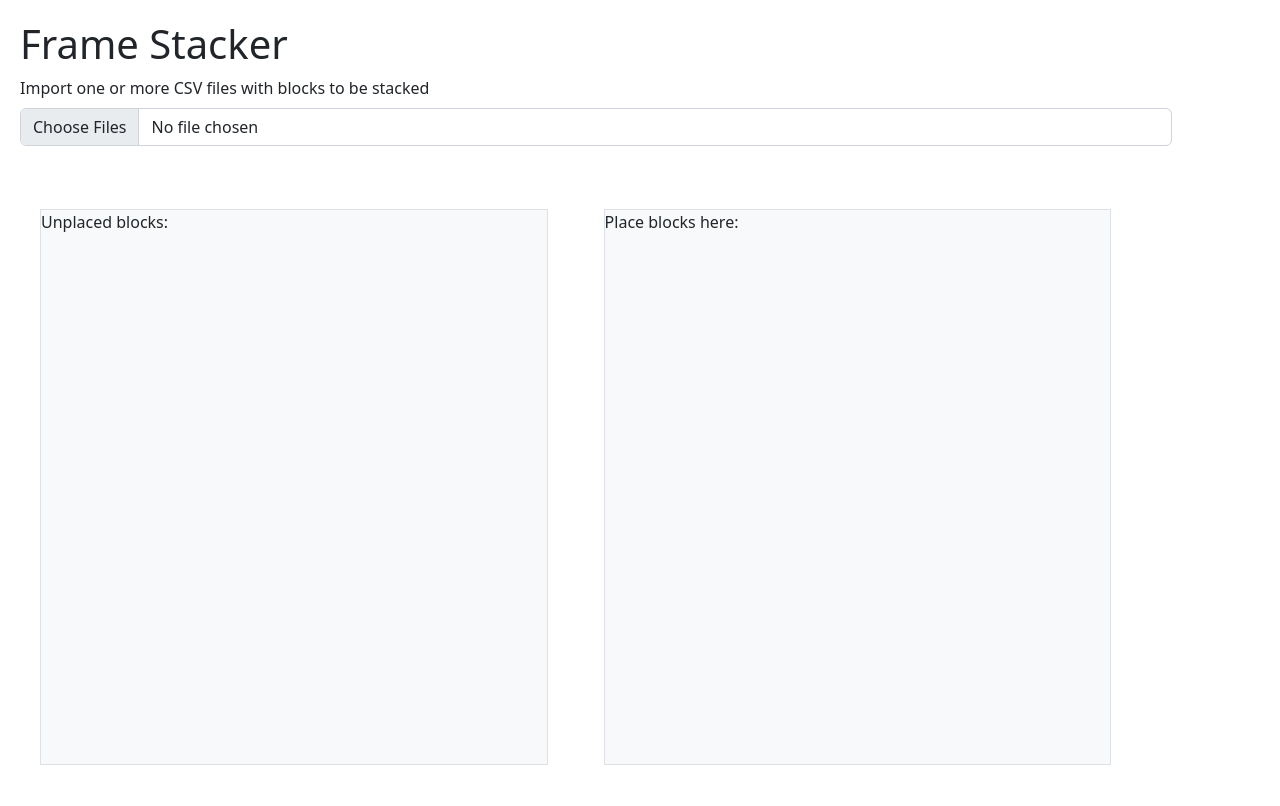
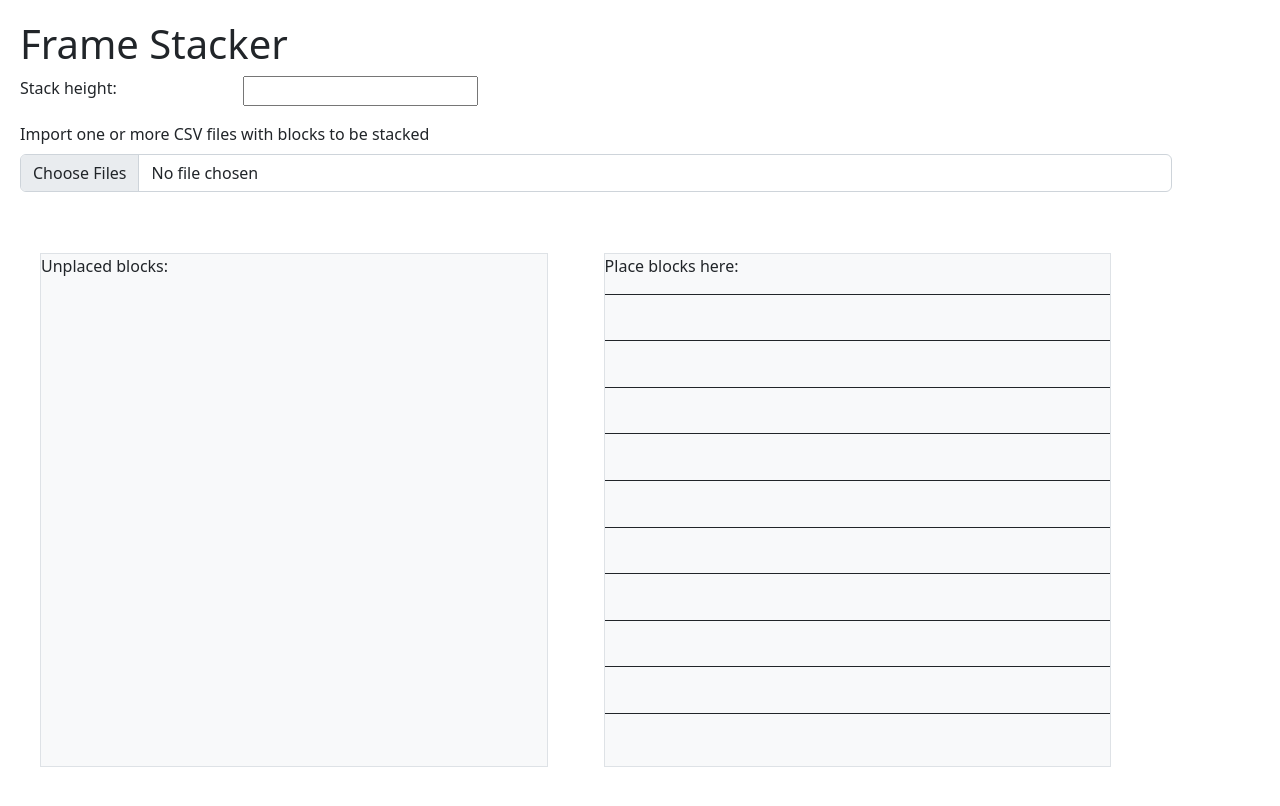
Before and after one commit to framesgames/FrameStacker, a React (Create React App) app in the folder frame-stacker/: page / in a window 1280 px wide. Shown: the top 806 px of the page. Built offline with nearby package versions, Linux system fonts and the light colour scheme.

Commit message:
implements multiple clear dropzones

```diff
--- a/frame-stacker/src/App.js
+++ b/frame-stacker/src/App.js
@@ -16,6 +16,7 @@ class App extends React.Component {
       isDragging: undefined,
       horizontalScale: undefined,
       verticalScale: undefined,
+      numDropzones: 10,
     };
 
     this.generateBlocks = this.generateBlocks.bind(this);
@@ -26,10 +27,12 @@ class App extends React.Component {
     this.readFiles = this.readFiles.bind(this);
     this.renderBlocks = this.renderBlocks.bind(this);
     this.renderDragImage = this.renderDragImage.bind(this);
+    this.renderDropZones = this.renderDropZones.bind(this);
     this.dragStart = this.dragStart.bind(this);
     this.dragEnd = this.dragEnd.bind(this);
     this.drag = this.drag.bind(this);
     this.keyUp = this.keyUp.bind(this);
+    this.setNumDropzones = this.setNumDropzones.bind(this);
   }
 
   componentDidMount() {
@@ -228,6 +231,8 @@ class App extends React.Component {
             backgroundColor: 'gray',
             zIndex: -1000,
             position: 'relative',
+            height: '0px',
+            width: '0px',
           }}
         />
       );
@@ -249,6 +254,26 @@ class App extends React.Component {
     );
   }
 
+  renderDropZones() {
+    const dropzones = [];
+    const heightPercentage = 100 / (this.state.numDropzones + 1);
+    for (let i = 0; i < this.state.numDropzones; i++) {
+      dropzones[i] = (
+        <div
+          key={`dropzone${i}`}
+          style={{ height: `${heightPercentage}%` }}
+        >
+          <DropZone />
+        </div>
+      )
+    }
+    return dropzones;
+  }
+
+  setNumDropzones(e) {
+    this.setState({ numDropzones: +e.target.value })
+  }
+
   render() {
     return (
         <div
@@ -257,6 +282,22 @@ class App extends React.Component {
         >
           <h1>Frame Stacker</h1>
             <Stack direction="vertical" className="stack" gap={3}>
+              <Row id="stack-height">
+                <label
+                  htmlFor="stackHeight"
+                  style={{ width: '20%' }}
+                >
+                  Stack height:
+                </label>
+                <input
+                  id="stackHeight"
+                  type="number"
+                  min="10"
+                  max="20"
+                  onChange={this.setNumDropzones}
+                  style={{ width: '20%' }}
+                />
+              </Row>
               <Row id="file-input">
                 <Form.Group controlId="formFile" className="mb-3">
                   <Form.Label>Import one or more CSV files with blocks to be stacked</Form.Label>
@@ -279,7 +320,7 @@ class App extends React.Component {
                   </div>
                   <div className="bg-light border column padding">
                     <p>Place blocks here:</p>
-                    <DropZone />
+                    { this.renderDropZones() }
                   </div>
                 </Stack>
               </Row>
--- a/frame-stacker/src/DropZone.js
+++ b/frame-stacker/src/DropZone.js
@@ -21,10 +21,17 @@ class DropZone extends React.Component {
     render() {
         return (
             <div
-                style={{ height: '100%' }}
+                style={{
+                    height: '100%',
+                    backgroundColor: this.state.hovered ? '#99ccff' : 'inherit',
+                    borderColor: 'black',
+                    borderTop: '1px solid',
+                }}
                 onDragEnter={this.onDragEnter}
+                onMouseEnter={this.onDragEnter}
                 onDragLeave={this.onDragLeave}
                 onDrop={this.onDragLeave}
+                onMouseLeave={this.onDragLeave}
             >
             </div>
         )
```
